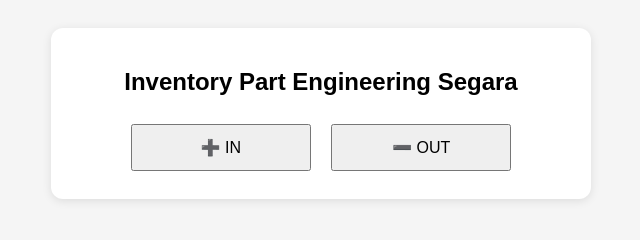
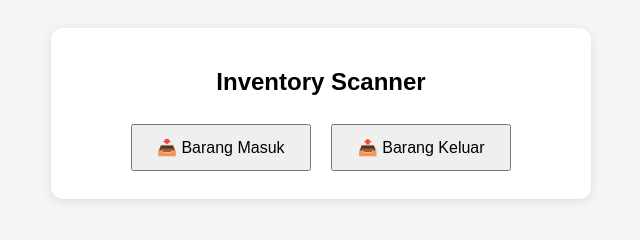
Before and after one commit to olfatzakaria28-droid/inventory-scanner, a plain HTML site: page index.html in a window 1280 px wide. Shown: the whole page, without its empty margins (319-959 px from the left). Drawn offline with Linux system fonts and the light colour scheme.

Commit message:
index.html

```diff
--- a/index.html
+++ b/index.html
@@ -16,16 +16,16 @@ href="style.css">
 
 <div class="card">
 
-<h2>Inventory Part Engineering Segara</h2>
+<h2>Inventory Scanner</h2>
 
 <div id="menu">
 
 <button onclick="pilih('IN')">
-➕ IN
+📥 Barang Masuk
 </button>
 
 <button onclick="pilih('OUT')">
-➖ OUT
+📤 Barang Keluar
 </button>
 
 </div>
@@ -45,7 +45,7 @@ style="display:none">
 <input
 id="qty"
 type="number"
-placeholder="Masukkan Jumlah Barang">
+placeholder="Qty">
 
 <br><br>
 
```
